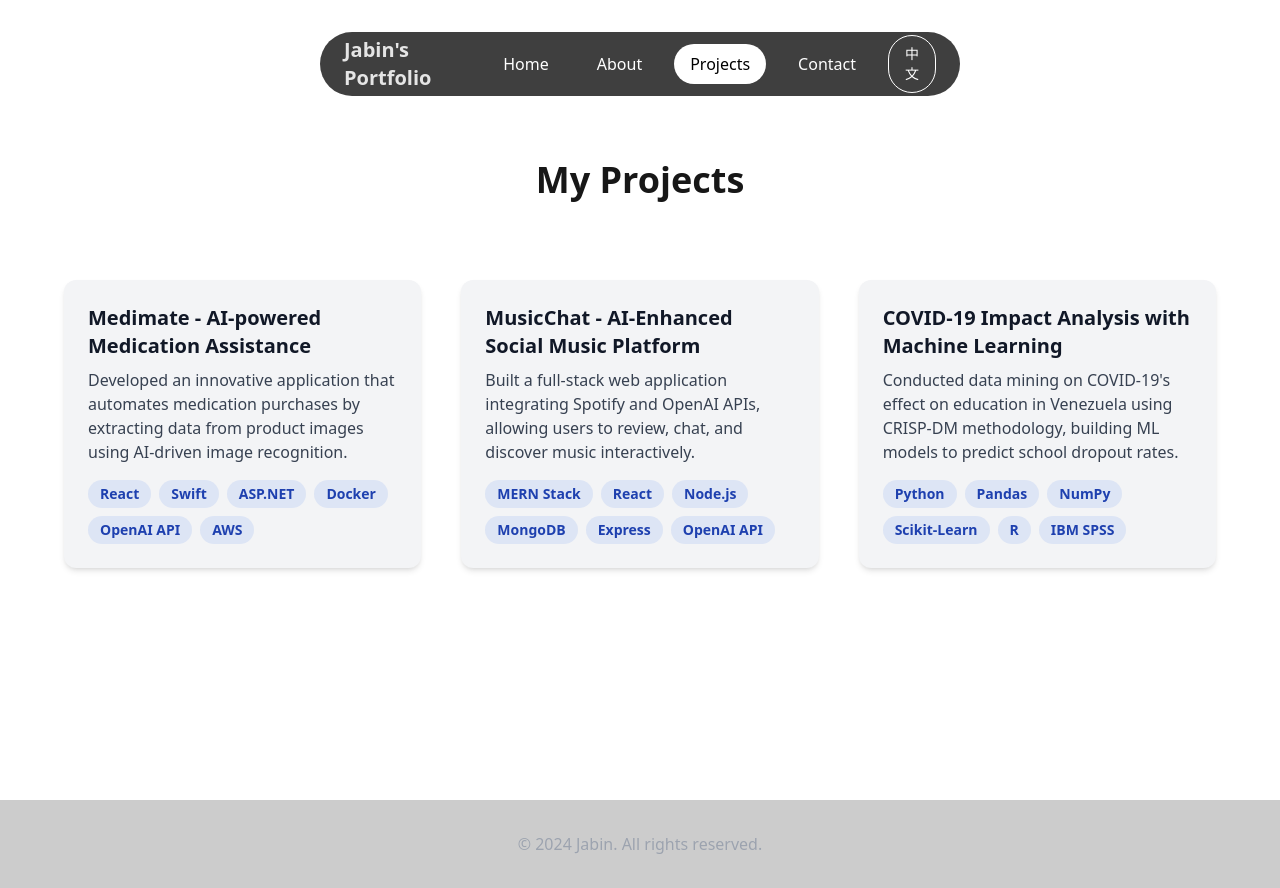
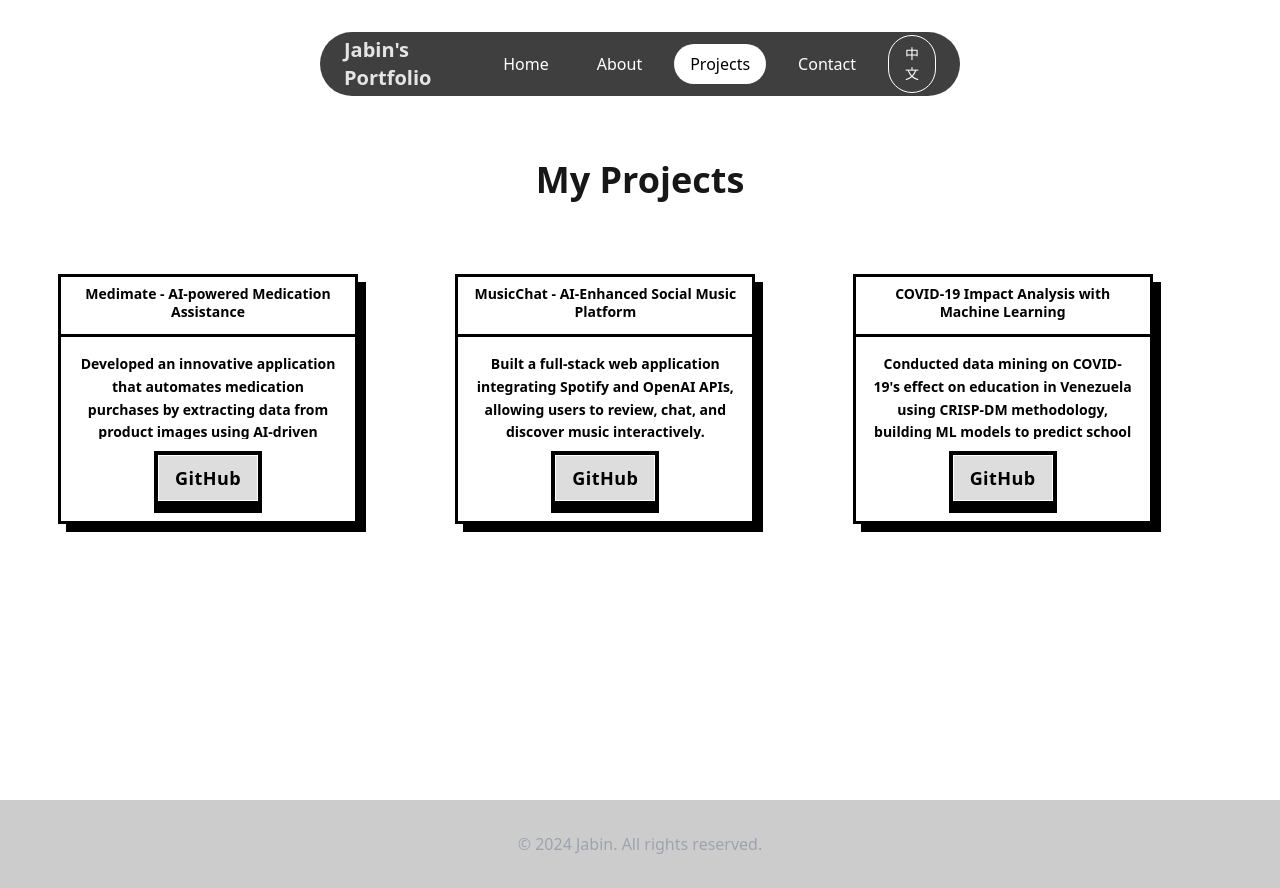
Before and after one commit to Jabin0214/my-page, a React (Vite) app: page /my-page/projects in a window 1280 px wide. Built offline with nearby package versions, Linux system fonts and the light colour scheme.

Commit message:
Enhance project details with GitHub links, refactor Projects page to use ProjectCard component, and create reusable Button component

```diff
--- /dev/null
+++ b/src/components/Button.jsx
@@ -0,0 +1,15 @@
+import React from 'react';
+
+const Button = ({ text }) => {
+  return (
+    <button
+      className=" text-black inline-block border-[4px] border-black bg-gray-500 shadow-[0_8px_0_0_black] active:shadow-none active:translate-y-[8px] transition-all duration-100 ease-in-out select-none"
+    >
+      <span className="block bg-[#dddddd] border-[1px] border-white px-4 py-2 text-lg tracking-wide font-semibold">
+        {text}
+      </span>
+    </button>
+  );
+};
+
+export default Button;
--- /dev/null
+++ b/src/components/ProjectCard.jsx
@@ -0,0 +1,33 @@
+import React from 'react';
+import Button from './Button';
+
+const ProjectCard = ({
+  title ,
+  description ,
+  github
+}) => {
+  return (
+    <div className="w-full max-w-[300px] h-[270px] sm:h-[250px] flex flex-col -translate-x-[6px] -translate-y-[6px] bg-white border-[3px] border-black shadow-[8px_8px_0_#000] transition-all duration-300 hover:translate-x-0 hover:translate-y-[-6px]">
+
+      {/* Header */}
+      <div className="h-[60px] bg-white border-b-[3px] border-black px-4 py-2 text-sm sm:text-[14px] font-extrabold text-black leading-tight break-words">
+        {title}
+      </div>
+
+      {/* Content */}
+      <div className="flex-1 flex flex-col justify-between gap-3 p-4 text-sm sm:text-[14px] font-semibold text-black overflow-hidden">
+        <p className="overflow-hidden break-words line-clamp-5 leading-relaxed">
+          {description}
+        </p>
+        <div className="mt-auto">
+          <a href={github} target="_blank" rel="noopener noreferrer">
+            <Button text="GitHub" href={github} />
+          </a>
+        </div>
+
+      </div>
+    </div>
+  );
+};
+
+export default ProjectCard;
--- a/src/locales/en.json
+++ b/src/locales/en.json
@@ -26,19 +26,23 @@
           "id": 1,
           "title": "Medimate - AI-powered Medication Assistance",
           "description": "Developed an innovative application that automates medication purchases by extracting data from product images using AI-driven image recognition.",
-          "tags": ["React", "Swift", "ASP.NET", "Docker", "OpenAI API", "AWS"]
+          "tags": ["React", "Swift", "ASP.NET", "Docker", "OpenAI API", "AWS"],
+          "github": "https://github.com/Jabin0214/Medimate"
         },
         {
           "id": 2,
           "title": "MusicChat - AI-Enhanced Social Music Platform",
           "description": "Built a full-stack web application integrating Spotify and OpenAI APIs, allowing users to review, chat, and discover music interactively.",
-          "tags": ["MERN Stack", "React", "Node.js", "MongoDB", "Express", "OpenAI API"]
+          "tags": ["MERN Stack", "React", "Node.js", "MongoDB", "Express", "OpenAI API"],
+          "github": "https://github.com/Jabin0214/Music-Chat"
+
         },
         {
           "id": 3,
           "title": "COVID-19 Impact Analysis with Machine Learning",
           "description": "Conducted data mining on COVID-19's effect on education in Venezuela using CRISP-DM methodology, building ML models to predict school dropout rates.",
-          "tags": ["Python", "Pandas", "NumPy", "Scikit-Learn", "R", "IBM SPSS"]
+          "tags": ["Python", "Pandas", "NumPy", "Scikit-Learn", "R", "IBM SPSS"],
+          "github": "https://github.com/Jabin0214/DM722"
         }
       ]
     },
--- a/src/locales/zh.json
+++ b/src/locales/zh.json
@@ -26,19 +26,24 @@
         "id": 1,
         "title": "Medimate - AI 药品识别助手",
         "description": "开发了一款创新应用，利用 AI 图像识别从产品图片中提取数据，实现药品购买流程自动化。",
-        "tags": ["React", "Swift", "ASP.NET", "Docker", "OpenAI API", "AWS"]
+        "tags": ["React", "Swift", "ASP.NET", "Docker", "OpenAI API", "AWS"],
+        "github": "https://github.com/Jabin0214/Medimate"
+
       },
       {
         "id": 2,
         "title": "MusicChat - AI 加持的社交音乐平台",
         "description": "构建了一个集成 Spotify 与 OpenAI API 的全栈应用，用户可在其中进行音乐交流、评论与探索。",
-        "tags": ["MERN Stack", "React", "Node.js", "MongoDB", "Express", "OpenAI API"]
+        "tags": ["MERN Stack", "React", "Node.js", "MongoDB", "Express", "OpenAI API"],
+        "github": "https://github.com/Jabin0214/Music-Chat"
+
       },
       {
         "id": 3,
         "title": "COVID-19 教育影响分析与机器学习建模",
         "description": "基于 CRISP-DM 流程，对新冠疫情对委内瑞拉教育系统的影响进行数据挖掘，并构建机器学习模型预测辍学率。",
-        "tags": ["Python", "Pandas", "NumPy", "Scikit-Learn", "R", "IBM SPSS"]
+        "tags": ["Python", "Pandas", "NumPy", "Scikit-Learn", "R", "IBM SPSS"],
+        "github": "https://github.com/Jabin0214/DM722"
       }
     ]
   },
--- a/src/pages/Home.jsx
+++ b/src/pages/Home.jsx
@@ -1,30 +1,25 @@
 import React from 'react'
 import { Link } from 'react-router-dom'
 import { useTranslation } from 'react-i18next';
+import Button from '../components/Button'
 
 
 const Home = () => {
-  const { t} = useTranslation();
+  const {t} = useTranslation();
   return (
-    <section className="min-h-screen flex items-center justify-center px-4 bg-[#ffffff]">
+    <section className="min-h-screen flex items-center justify-center">
       <div className="text-center animate-in fade-in slide-in-from-bottom duration-1000">
         <h1 className="text-8xl font-bold mb-6 bg-gradient-to-r from-neutral-200 via-neutral-500 to-neutral-900 bg-clip-text text-transparent animate-text-gradient "
                     style={{ backgroundSize: "300% 300%" }}>
           {t('Home.title')}
         </h1>
         <p className="text-xl text-neutral-400 mb-8">{t('Home.description')}</p>
-        <div className="flex justify-center gap-4">
-          <Link
-            to="/projects"
-            className="px-8 py-3 bg-neutral-800 hover:bg-neutral-700 text-neutral-200 rounded-full transition-colors"
-          >
-            {t('Home.link.0')}
+        <div className="flex justify-center gap-4 overflow-visible mt-10">
+            <Link to={"/projects"}>
+              <Button text={t('Home.link.0')} />
           </Link>
-          <Link
-            to="/contact"
-            className="px-8 py-3 bg-neutral-800 hover:bg-neutral-700 text-neutral-200 rounded-full transition-colors"
-          >
-            {t('Home.link.1')}
+          <Link to={"/contact"}>
+              <Button text={t('Home.link.1')} />
             </Link>
         </div>
       </div>
--- a/src/pages/Projects.jsx
+++ b/src/pages/Projects.jsx
@@ -1,38 +1,25 @@
 import React from 'react';
 import { useTranslation } from 'react-i18next';
+import ProjectCard from '../components/ProjectCard'; // 路径根据实际位置调整
 
 const Projects = () => {
   const { t } = useTranslation();
-  const projects = t("Projects.list", { returnObjects: true }); // 获取项目数组
+  const projects = t("Projects.list", { returnObjects: true });
 
   return (
     <section className="min-h-screen bg-white px-6 py-20">
       <div className="max-w-6xl mx-auto text-center mt-20">
-        {/* Section Title */}
         <h2 className="text-4xl font-bold mb-12 bg-gradient-to-r text-neutral-900 bg-clip-text">
           {t("Projects.sectionTitle")}
         </h2>
-
-        {/* Projects Grid */}
         <div className="grid sm:grid-cols-1 md:grid-cols-2 lg:grid-cols-3 gap-10 mt-20">
           {projects.map((project) => (
-            <div
-              key={project.id}
-              className="relative bg-gray-100 shadow-md rounded-xl p-6 text-left hover:shadow-xl hover:-translate-y-2 transition-all duration-300"
-            >
-              <h3 className="text-xl font-bold text-gray-900 mb-2">{project.title}</h3>
-              <p className="text-gray-700 mb-4">{project.description}</p>
-              <div className="flex flex-wrap gap-2">
-                {project.tags.map((tag, index) => (
-                  <span
-                    key={index}
-                    className="px-3 py-1 bg-blue-600/10 text-blue-800 rounded-full text-sm font-semibold"
-                  >
-                    {tag}
-                  </span>
-                ))}
-              </div>
-            </div>
+            <ProjectCard
+            key={project.id}
+            title={project.title}
+            description={project.description}
+            github={project.github}
+          />
           ))}
         </div>
       </div>
```
